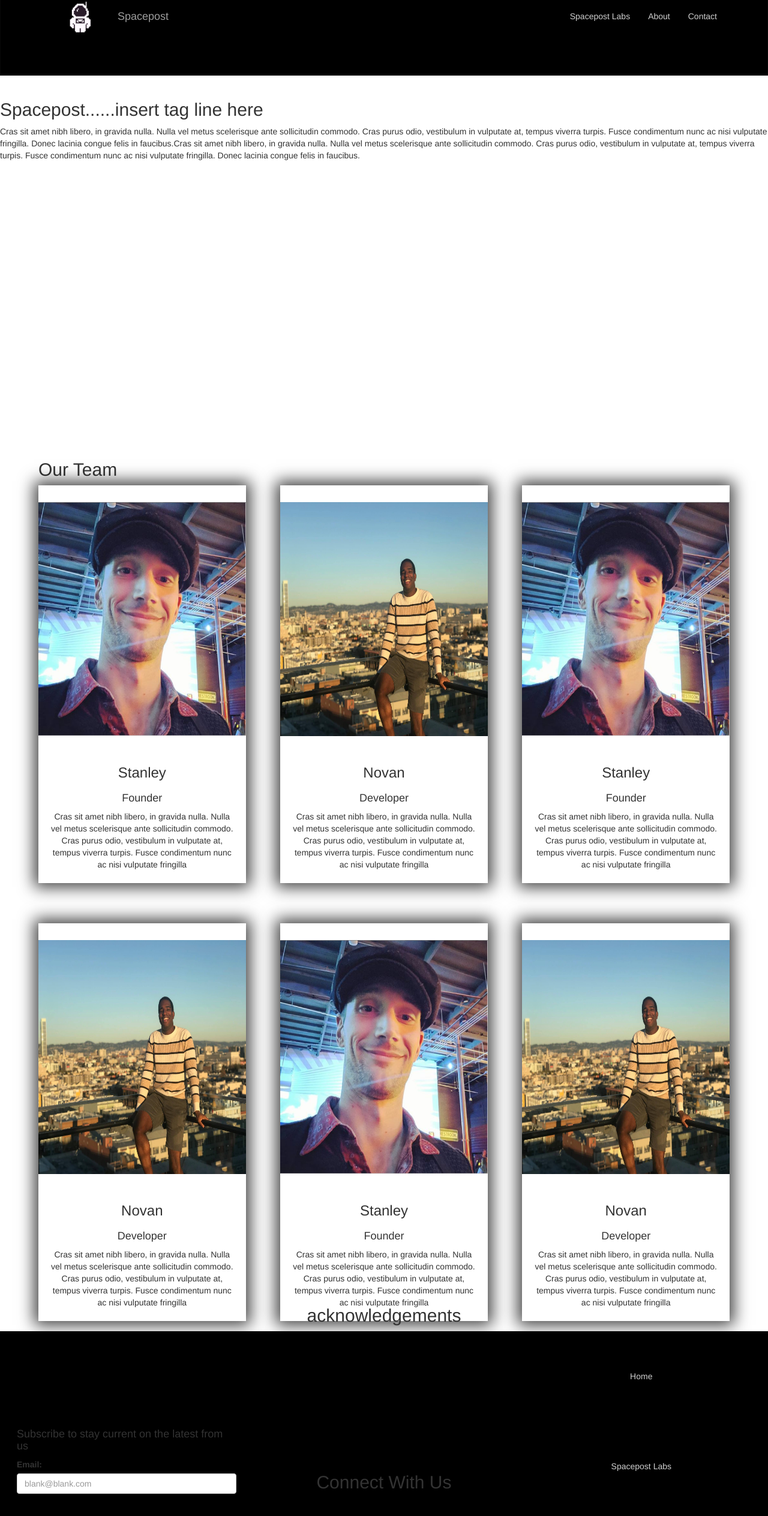
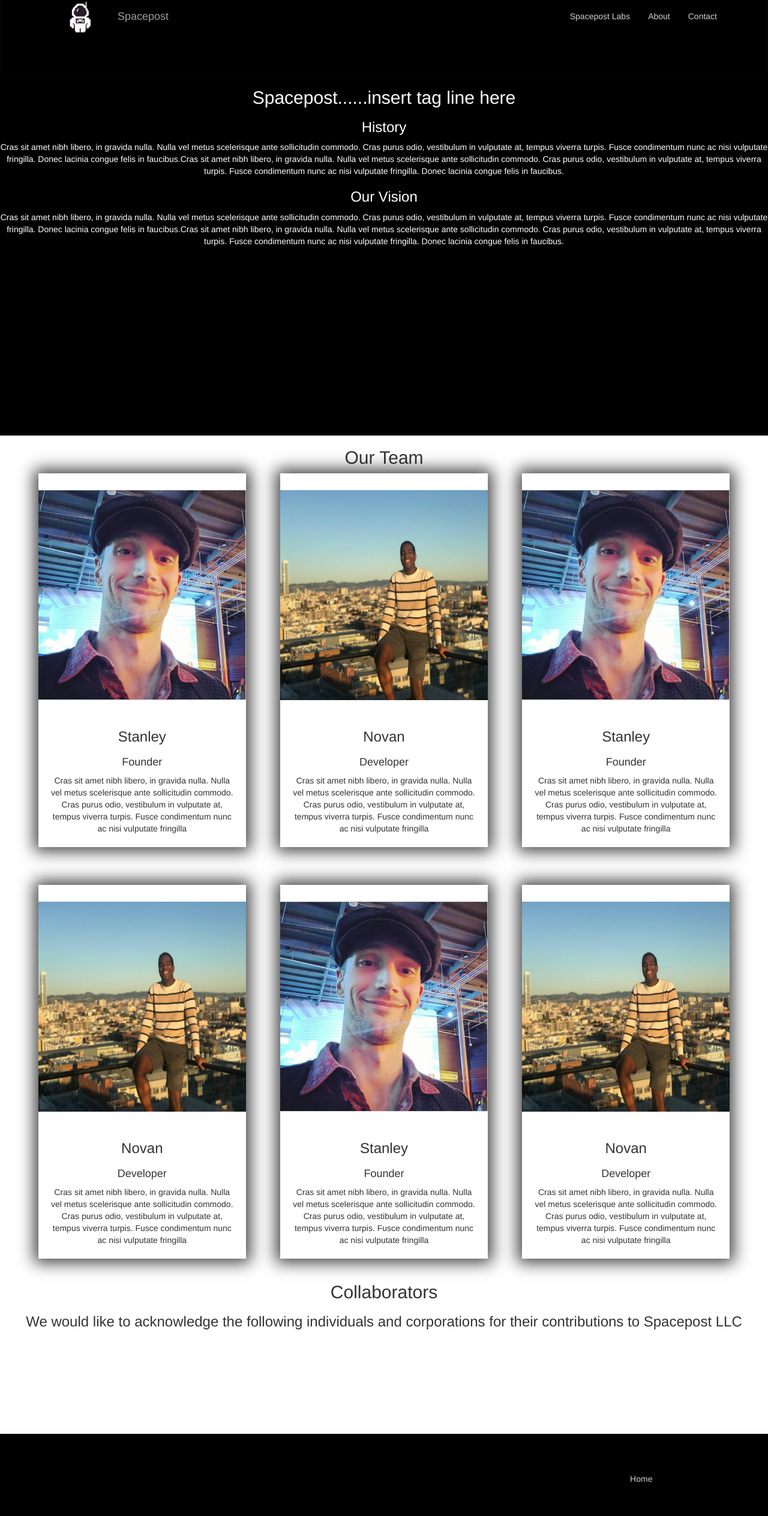
Before and after one commit to Novandev/spacepost-main-site, a React (Create React App) app: page /about in a window 1280 px wide. Shown: the part 34-2561 px from the top of the page at 60% size. Built offline with nearby package versions, Linux system fonts and the light colour scheme.

Commit message:
almost done with center ligning texts

```diff
--- a/src/components/layout/css/footer.css
+++ b/src/components/layout/css/footer.css
@@ -1,4 +1,5 @@
 footer{
+    margin-top: 30px;
     display: flex;
     background-color: #000000;
     flex-direction: row;
--- a/src/pages/About/About.css
+++ b/src/pages/About/About.css
@@ -1,4 +1,5 @@
 #about{
+    margin-top: -20px;
     display: flex;
     flex-direction: column;
     align-items: center;
@@ -6,9 +7,13 @@
 }
 
 #our-vision{
+    text-align: center;
     height: 75vh;
+    background-color: #000000;
+    color:#ffffff;
 }
 #team{
+    text-align: center;
     margin-bottom: 1.5em;
 }
 #team-section{
@@ -18,7 +23,8 @@
     grid-column-gap: 5%;
     width:90vw;
     align-items: center;
-    justify-content:center ;
+    justify-content:center;
+    margin-bottom: 1.5em;
 
 }
 
@@ -35,6 +41,41 @@
     margin:0 1.5em 1.5em 1.5em;
 }
 .team-img{
-    height: 390px;
-    wieght:400px;
+    height: 350px;
+    wieght:350px;
 }
+
+#collaborators{
+    margin-top: 40px;
+    text-align: center;
+}
+#collab-grid{
+    display: grid;
+    grid-template-columns: 1fr 1fr 1fr;
+    grid-row-gap: 5%;
+    grid-column-gap: 5%;
+    width:90vw;
+    align-items: center;
+    justify-content:center;
+    margin-bottom: 1.5em;
+}
+@media (max-width: 1050px) {
+    #team-section{
+        display: grid;
+        grid-template-columns: 1fr 1fr ;
+        grid-row-gap: 5%;
+        grid-column-gap: 5%;
+        width:90vw;
+        align-items: center;
+        justify-content:center;
+
+    }
+}
+
+@media (max-width: 720px) {
+    #team-section{
+        display: flex;
+        flex-direction: column;
+
+    }
+}
--- a/src/pages/About/About.js
+++ b/src/pages/About/About.js
@@ -15,6 +15,8 @@ class About extends React.Component{
             <section id='about'>
                 <article id='our-vision'>
                     <h2>Spacepost......insert tag line here</h2>
+                    <div>
+                        <h3>History</h3>
                         <p>
                             Cras sit amet nibh libero, in gravida nulla. Nulla vel metus scelerisque
                             ante sollicitudin commodo. Cras purus odio, vestibulum in vulputate at,
@@ -23,6 +25,19 @@ class About extends React.Component{
                             tempus viverra turpis. Fusce condimentum nunc ac nisi vulputate
                             fringilla. Donec lacinia congue felis in faucibus.
                         </p>
+                    </div>
+                    <div>
+                        <h3>Our Vision</h3>
+                        <p>
+                            Cras sit amet nibh libero, in gravida nulla. Nulla vel metus scelerisque
+                            ante sollicitudin commodo. Cras purus odio, vestibulum in vulputate at,
+                            tempus viverra turpis. Fusce condimentum nunc ac nisi vulputate
+                            fringilla. Donec lacinia congue felis in faucibus.Cras sit amet nibh libero, in gravida nulla. Nulla vel metus scelerisque ante sollicitudin commodo. Cras purus odio, vestibulum in vulputate at,
+                            tempus viverra turpis. Fusce condimentum nunc ac nisi vulputate
+                            fringilla. Donec lacinia congue felis in faucibus.
+                        </p>
+                    </div>
+
 
                 </article>
                 <article id='team'>
@@ -85,9 +100,20 @@ class About extends React.Component{
                     </div>
 
                 </article>
-                <article id='acknowledgements'>
-                    <h2>acknowledgements</h2>
+                <article id='collaborators'>
+                    <h2>Collaborators</h2>
+                    <h3>We would like to acknowledge the following individuals and corporations for their contributions to Spacepost LLC</h3>
+                    <div id='collab-grid'>
+                        <div>
+                            <img src="" alt=""/>
+                        </div>
+                        <div><img src="" alt=""/></div>
+                        <div><img src="" alt=""/></div>
+                        <div><img src="" alt=""/></div>
+                        <div><img src="" alt=""/></div>
+                        <div><img src="" alt=""/></div>
 
+                    </div>
                 </article>
             </section>
 
--- a/src/pages/Home/home.css
+++ b/src/pages/Home/home.css
@@ -38,6 +38,7 @@
     margin-top: -30px;
     width:100vw;
     overflow: hidden;
+    text-align: center;
 }
 .media-body-jumbotron{
     display:flex;
@@ -51,6 +52,7 @@ media-body-jumbotron > p,img{
     margin: 2em;
 }
 .home-carousel{
+    text-align: center;
     margin-top: -30px;
 }
 @media screen and (max-width: 750px) {
```
Lines whose indentation alone changed are shown as unchanged.
